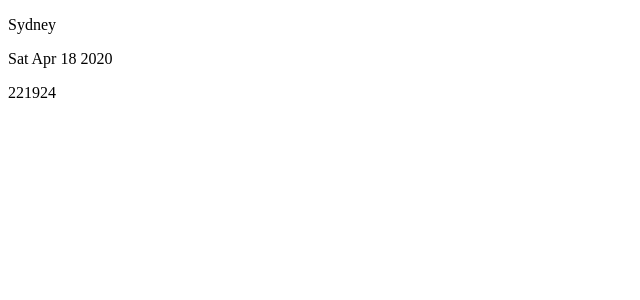
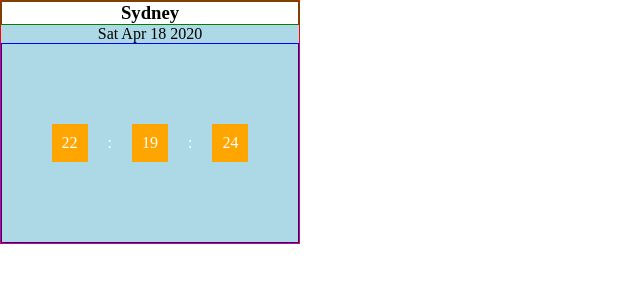
Before and after one commit to scotteau/world-clock-react, a React (Create React App) app: page / in a window 1280 px wide. Shown: the top 300 px of the page, without its empty margins (0-640 px from the left). Built offline with nearby package versions, Linux system fonts and the light colour scheme.

Commit message:
added basic styles, need to be further refined

```diff
--- a/src/Clock.tsx
+++ b/src/Clock.tsx
@@ -16,17 +16,13 @@ class Clock extends React.Component<myProps, myState> {
 
   renderTime() {
     const display = this.state.timeDisplay.split(":");
-    return display.map((d, index) => <span key={index}>{d}</span>);
-  }
+    return display.map((d,index) => {
 
-  render(): React.ReactNode {
-    return (
-      <div>
-        <p>{this.props.city}</p>
-        <p>{this.state.dateDisplay}</p>
-        <p>{this.renderTime()}</p>
-      </div>
-    );
+      return [
+        <span className={"digit"} key={index}>{d}</span>,
+        <span className={'colon'} key={`colon${index}`}>{index<2?':':''}</span>
+      ]
+    });
   }
 
   determineTimezone(city: string) {
@@ -57,6 +53,18 @@ class Clock extends React.Component<myProps, myState> {
   componentWillUnmount(): void {
     clearInterval(this.timer);
   }
+
+  render(): React.ReactNode {
+    return (
+        <div className={'clock'}>
+          <h3 className={"clock__title"}>{this.props.city}</h3>
+          <p className={"clock__body__date"}>{this.state.dateDisplay}</p>
+          <div className={"clock__body"}>
+            <p className={"clock__body__time"}>{this.renderTime()}</p>
+          </div>
+        </div>
+    );
+  }
 }
 
 export default Clock;
--- a/src/index.tsx
+++ b/src/index.tsx
@@ -1,5 +1,6 @@
 import React from "react";
 import ReactDOM from "react-dom";
 import Clock from "./Clock";
+import "./style.css";
 
 ReactDOM.render(<Clock city="Sydney" />, document.querySelector("#root"));
--- /dev/null
+++ b/src/style.css
@@ -0,0 +1,57 @@
+* {
+    margin: 0;
+    padding: 0;
+    box-sizing: border-box;
+}
+
+.clock {
+    display: flex;
+    flex-direction: column;
+    border: 1px solid red;
+    width: 300px;
+    align-items: center;
+}
+
+.clock__title {
+    border: 1px solid green;
+    width: 100%;
+    text-align: center;
+}
+
+.clock__body {
+    border: 1px solid blue;
+    display: flex;
+    flex-direction: column;
+    align-items: center;
+    height: 200px;
+    width: 100%;
+    justify-content: center;
+    background: lightblue;
+}
+
+.clock__body__date {
+    width: 100%;
+    text-align: center;
+    background: lightblue;
+}
+
+.clock__body__time {
+    display: flex;
+    align-items: center;
+    justify-content: center;
+    color: white;
+}
+
+span:empty {
+    display: none;
+}
+
+.colon {
+    margin: 0 20px;
+}
+
+.digit {
+    background: orange;
+    color: white;
+    padding: 10px;
+}
```
